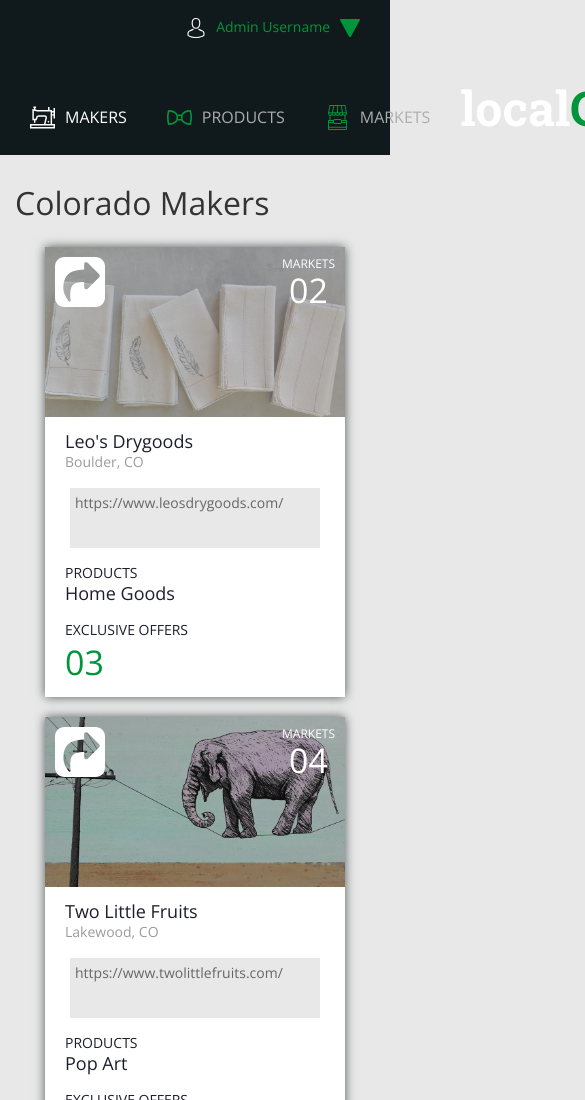
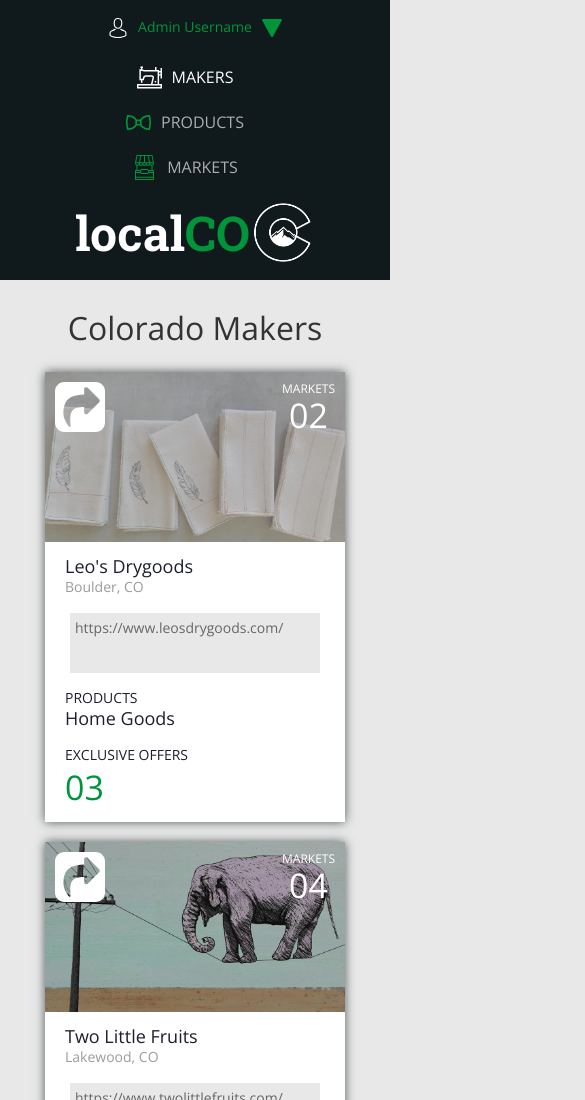
Before and after one commit to HartiganHM/hh-comp-challenge-2, a plain HTML site: page index.html in a window 390 px wide. Shown: the top 1100 px of the page, 585 px wide, since content can reach past the window. Drawn offline with nearby package versions, Linux system fonts and the light colour scheme.

Commit message:
Added Media Queries and Tested Responsive

```diff
--- a/index.html
+++ b/index.html
@@ -6,6 +6,7 @@
 	<link href="normalize.css" type="text/css" rel="stylesheet">
 	<link href="style.css" type="text/css" rel="stylesheet">
 	<link rel="shortcut icon" href="images/favicon-32x32.png"/>
+	<meta name="viewport" content="width=device-width, initial-scale=1" />
 </head>
 
 <body>
--- a/style.css
+++ b/style.css
@@ -291,3 +291,37 @@ p {
 	background-image: url(images/card-images/TT.jpg);
 }
 /*Media Queries*/
+@media screen and (max-width: 750px) {
+	.brand-name {
+		padding: 10px;
+	}
+
+	.header-bottom {
+		align-items: center;
+		display: flex;
+		flex-direction: column;
+		justify-content: center;
+		padding: 0 10px 5px;
+	}
+
+	.user-console {
+		align-items: center;
+		display: flex;
+		font-size: 14px;
+		font-weight: 400;
+		height: 25px;
+		justify-content: center;
+		padding: 15px 10px;
+		position: unset;
+	}
+}
+
+@media screen and (max-width: 500px) {
+	h2 {
+		text-align: center;
+	}
+
+	nav {
+		flex-direction: column;
+	}
+}
```
